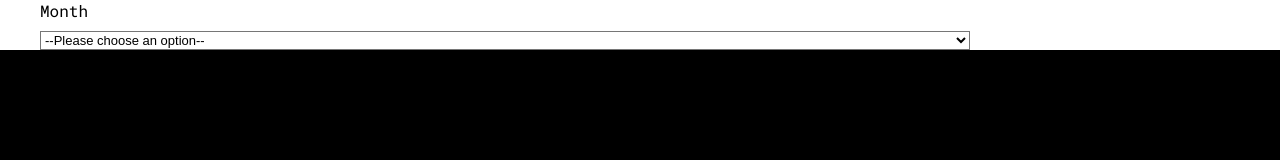
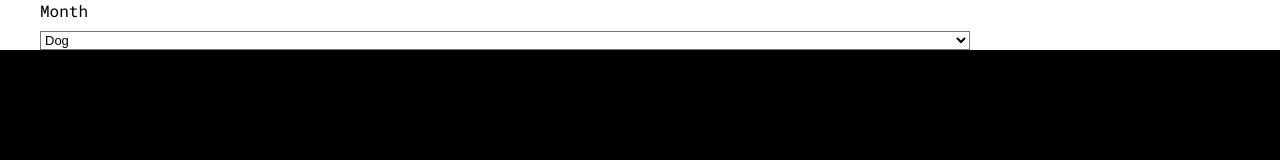
Before and after one commit to eulloa10/economic-indicators, a Next.js app in the folder frontend/: page /dashboard/MonthFilter in a window 1280 px wide. Shown: the top 160 px of the page. Built offline with nearby package versions, Linux system fonts and the light colour scheme.

Commit message:
updated dashboard page

```diff
--- a/frontend/pages/dashboard/IndicatorFilter.js
+++ b/frontend/pages/dashboard/IndicatorFilter.js
@@ -4,7 +4,7 @@ function IndicatorFilter() {
   return (
     <div className={styles['indicator-filter-container']}>
       <label className={styles['indicator-select-label']} for="indicator-select">Indicators</label>
-      <select className={styles['indicator-select-box']} name="indicators" id="indicator-select" multiple>
+      <select className={styles['indicator-select-box']} name="indicators" id="indicator-select" multiple required>
         <option className={styles['indicator-select-options']} value="dog">Dog</option>
         <option className={styles['indicator-select-options']} value="cat">Cat</option>
         <option className={styles['indicator-select-options']} value="hamster">Hamster</option>
--- a/frontend/pages/dashboard/MonthFilter.js
+++ b/frontend/pages/dashboard/MonthFilter.js
@@ -5,8 +5,7 @@ function MonthFilter() {
     <div className={styles['month-filter-container']}>
       <label className={styles['month-select-label']} for="month-select">Month</label>
 
-      <select className={styles['month-select-options']} name="months" id="month-select">
-        <option value="">--Please choose an option--</option>
+      <select className={styles['month-select-options']} name="months" id="month-select" required>
         <option value="dog">Dog</option>
         <option value="cat">Cat</option>
         <option value="hamster">Hamster</option>
```
